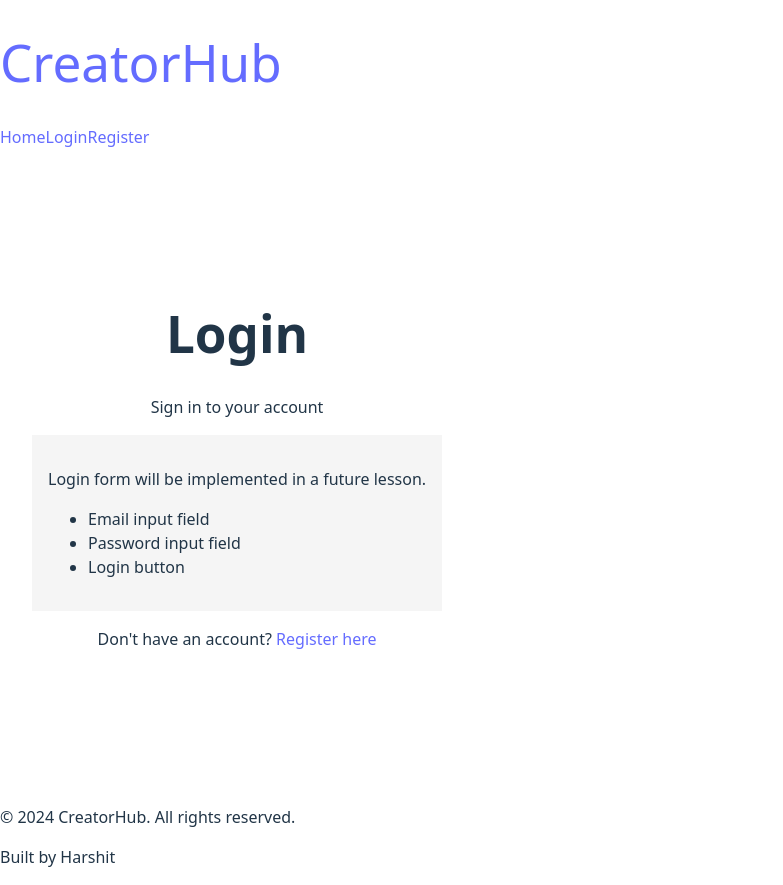
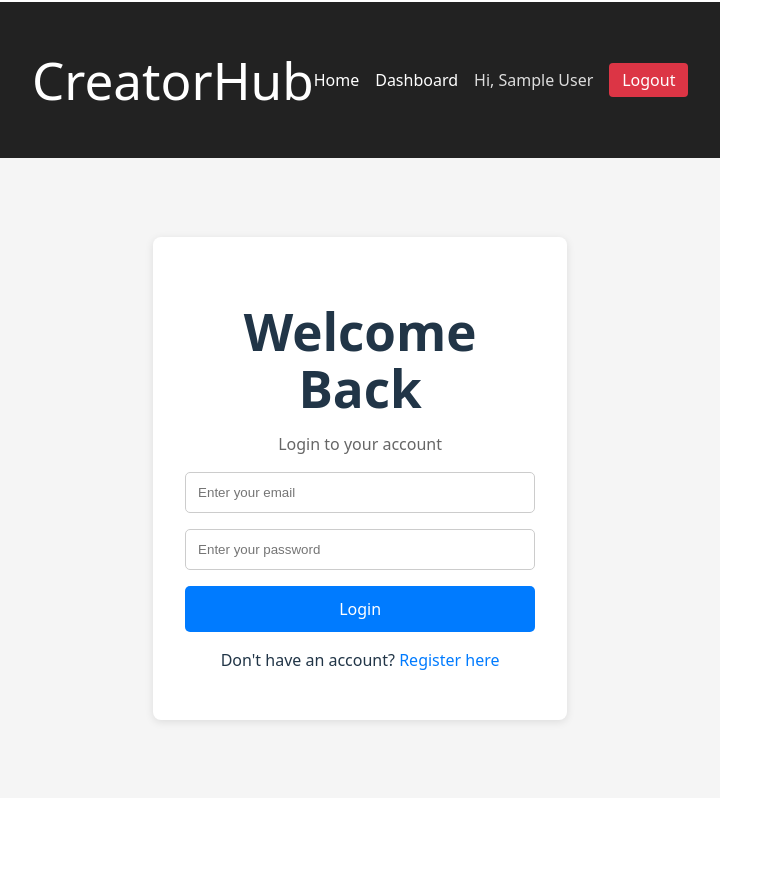
Before and after one commit to harshitmohantas131-png/creators-platform, a React (Vite) app in the folder client/: page /login in a window 1280 px wide. Shown: the whole page, without its empty margins (0-783 px from the left). After the commit the page ends 800 px from the top, so only its background shows below. Built offline with nearby package versions, Linux system fonts and the light colour scheme; sample sign-in values are in the browser's storage.

Commit message:
Implement global auth context with Context API and UI integration

```diff
--- a/client/src/App.jsx
+++ b/client/src/App.jsx
@@ -1,26 +1,24 @@
 import { BrowserRouter, Routes, Route } from "react-router-dom";
-
+import { AuthProvider } from "./context/AuthContext";
 import Header from "./components/layout/Header";
-import Footer from "./components/layout/Footer";
-
-import Home from "./pages/Home";
+import Dashboard from "./pages/Dashboard";
 import Login from "./pages/Login";
 import Register from "./pages/Register";
-import Dashboard from "./pages/Dashboard";
 
 function App() {
   return (
     <BrowserRouter>
+      <AuthProvider>
         <Header />
 
         <Routes>
-        <Route path="/" element={<Home />} />
+          <Route path="/" element={<h1>Home</h1>} />
           <Route path="/login" element={<Login />} />
           <Route path="/register" element={<Register />} />
           <Route path="/dashboard" element={<Dashboard />} />
         </Routes>
 
-      <Footer />
+      </AuthProvider>
     </BrowserRouter>
   );
 }
--- a/client/src/components/layout/Header.jsx
+++ b/client/src/components/layout/Header.jsx
@@ -1,19 +1,53 @@
+
 import { Link } from "react-router-dom";
+import { useAuth } from "../../context/AuthContext";
 
 const Header = () => {
-  return (
-    <header>
+  const { user, logout, isAuthenticated } = useAuth();
+return (
+  <header style={headerStyle}>
+    <div style={containerStyle}>
       <h1>
-        <Link to="/">CreatorHub</Link>
+        <Link to="/" style={logoStyle}>CreatorHub</Link>
       </h1>
 
-      <nav>
-        <Link to="/">Home</Link>
-        <Link to="/login">Login</Link>
-        <Link to="/register">Register</Link>
+      <nav style={navStyle}>
+        <Link to="/" style={linkStyle}>Home</Link>
+
+        {isAuthenticated() ? (
+          <>
+            <Link to="/dashboard" style={linkStyle}>Dashboard</Link>
+            <span style={userStyle}>Hi, {user.name}</span>
+            <button onClick={logout} style={logoutBtnStyle}>
+              Logout
+            </button>
+          </>
+        ) : (
+          <>
+            <Link to="/login" style={linkStyle}>Login</Link>
+            <Link to="/register" style={linkStyle}>Register</Link>
+          </>
+        )}
+
       </nav>
-    </header>
-  );
+    </div>
+  </header>
+);
 };
 
+/* -------- STYLES -------- */
+const headerStyle = { backgroundColor: "#222", padding: "1rem 2rem", };
+
+const containerStyle = { display: "flex", justifyContent: "space-between", alignItems: "center", };
+
+const navStyle = { display: "flex", alignItems: "center", gap: "1rem", };
+
+const linkStyle = { color: "white", textDecoration: "none", };
+
+const logoStyle = { color: "white", textDecoration: "none", };
+
+const userStyle = { color: "#ddd", };
+
+const logoutBtnStyle = { padding: "0.4rem 0.8rem", backgroundColor: "#dc3545", color: "white", border: "none", borderRadius: "4px", cursor: "pointer", };
+
 export default Header;
--- /dev/null
+++ b/client/src/context/AuthContext.jsx
@@ -0,0 +1,82 @@
+import { createContext, useState, useEffect, useContext } from 'react';
+import { useNavigate } from 'react-router-dom';
+
+const AuthContext = createContext(null);
+
+export const AuthProvider = ({ children }) => {
+  const [user, setUser] = useState(null);
+  const [token, setToken] = useState(null);
+  const [loading, setLoading] = useState(true);
+
+  const navigate = useNavigate();
+
+  // 🔁 Check localStorage on page load
+  useEffect(() => {
+    const storedToken = localStorage.getItem('token');
+    const storedUser = localStorage.getItem('user');
+
+    if (storedToken && storedUser) {
+      try {
+        // eslint-disable-next-line react-hooks/set-state-in-effect
+        setToken(storedToken);
+        setUser(JSON.parse(storedUser));
+      } catch (error) {
+        console.error(error);
+        localStorage.removeItem('token');
+        localStorage.removeItem('user');
+      }
+    }
+
+    setLoading(false);
+  }, []);
+
+  // 🔐 Login function
+  const login = (userData, userToken) => {
+    setUser(userData);
+    setToken(userToken);
+
+    localStorage.setItem('token', userToken);
+    localStorage.setItem('user', JSON.stringify(userData));
+  };
+
+  // 🚪 Logout function
+  const logout = () => {
+    setUser(null);
+    setToken(null);
+
+    localStorage.removeItem('token');
+    localStorage.removeItem('user');
+
+    navigate('/login');
+  };
+
+  // ✅ Check auth
+  const isAuthenticated = () => {
+    return !!user && !!token;
+  };
+
+  const value = {
+    user,
+    token,
+    loading,
+    login,
+    logout,
+    isAuthenticated
+  };
+
+  return (
+    <AuthContext.Provider value={value}>
+      {children}
+    </AuthContext.Provider>
+  );
+};
+
+// Custom hook
+// eslint-disable-next-line react-refresh/only-export-components
+export const useAuth = () => {
+  const context = useContext(AuthContext);
+  if (!context) {
+    throw new Error('useAuth must be used inside AuthProvider');
+  }
+  return context;
+};
--- a/client/src/pages/Dashboard.jsx
+++ b/client/src/pages/Dashboard.jsx
@@ -1,8 +1,39 @@
+
+import { useAuth } from "../context/AuthContext";
+import { Navigate } from "react-router-dom";
+
 const Dashboard = () => {
+  const { user, logout, loading } = useAuth();
+
+  // ⏳ Wait for auth check
+  if (loading) {
+    return <div style={{ textAlign: "center", padding: "2rem" }}>Loading...</div>;
+  }
+
+  // 🔐 Protect route
+  if (!user) {
+    return <Navigate to="/login" />;
+  }
+
   return (
     <div style={containerStyle}>
-      <h1>Dashboard</h1>
-      <p>Welcome back!</p>
+      <div style={headerStyle}>
+        <h1>Welcome, {user.name} 👋</h1>
+        <button onClick={logout} style={logoutBtnStyle}>
+          Logout
+        </button>
+      </div>
+
+      <p style={subtitleStyle}>Here’s your dashboard overview</p>
+
+      <div style={boxStyle}>
+        <h3>Your Info</h3>
+        <p><strong>Email:</strong> {user.email}</p>
+        <p>
+          <strong>Joined:</strong>{" "}
+          {new Date(user.createdAt).toLocaleDateString()}
+        </p>
+      </div>
 
       <div style={boxStyle}>
         <p>This dashboard will show:</p>
@@ -16,14 +47,39 @@ const Dashboard = () => {
   );
 };
 
+/* -------- STYLES -------- */
+
 const containerStyle = {
   padding: "2rem",
+  maxWidth: "900px",
+  margin: "0 auto",
+};
+
+const headerStyle = {
+  display: "flex",
+  justifyContent: "space-between",
+  alignItems: "center",
+};
+
+const subtitleStyle = {
+  marginTop: "0.5rem",
+  color: "#555",
 };
 
 const boxStyle = {
   background: "#f5f5f5",
   padding: "1rem",
   marginTop: "1rem",
+  borderRadius: "6px",
+};
+
+const logoutBtnStyle = {
+  padding: "0.5rem 1rem",
+  backgroundColor: "#dc3545",
+  color: "white",
+  border: "none",
+  borderRadius: "5px",
+  cursor: "pointer",
 };
 
 export default Dashboard;
--- a/client/src/pages/Login.jsx
+++ b/client/src/pages/Login.jsx
@@ -1,54 +1,176 @@
-import { Link } from "react-router-dom";
+
+import { useState } from "react";
+import { Link, useNavigate } from "react-router-dom";
+import { useAuth } from "../context/AuthContext";
 
 const Login = () => {
+  // Form state
+  const [formData, setFormData] = useState({
+    email: "",
+    password: "",
+  });
+
+  // UI state
+  const [error, setError] = useState("");
+  const [loading, setLoading] = useState(false);
+
+  const navigate = useNavigate();
+  const { login } = useAuth();
+
+  // Handle input change
+  const handleChange = (e) => {
+    const { name, value } = e.target;
+
+    setFormData((prev) => ({
+      ...prev,
+      [name]: value,
+    }));
+  };
+
+  // Handle form submit
+  const handleSubmit = async (e) => {
+    e.preventDefault();
+
+    setError("");
+    setLoading(true);
+
+    try {
+      const response = await fetch("http://localhost:5000/api/auth/login", {
+        method: "POST",
+        headers: {
+          "Content-Type": "application/json",
+        },
+        body: JSON.stringify({
+          email: formData.email.trim().toLowerCase(),
+          password: formData.password,
+        }),
+      });
+
+      const data = await response.json();
+
+      if (response.ok) {
+        // Save using context
+        login(data.user, data.token);
+
+        // Redirect to dashboard
+        navigate("/dashboard");
+      } else {
+        setError(data.message || "Login failed");
+      }
+    } catch (err) {
+      console.error(err);
+      setError("Unable to connect to server");
+    } finally {
+      setLoading(false);
+    }
+  };
+
   return (
     <div style={containerStyle}>
       <div style={formContainerStyle}>
-        <h1 style={titleStyle}>Login</h1>
-        <p style={subtitleStyle}>Sign in to your account</p>
+        <h1 style={titleStyle}>Welcome Back</h1>
+        <p style={subtitleStyle}>Login to your account</p>
 
-        <div style={placeholderStyle}>
-          <p>Login form will be implemented in a future lesson.</p>
-          <ul>
-            <li>Email input field</li>
-            <li>Password input field</li>
-            <li>Login button</li>
-          </ul>
-        </div>
+        {/* Error message */}
+        {error && <p style={errorStyle}>{error}</p>}
 
+        {/* Login Form */}
+        <form onSubmit={handleSubmit} style={formStyle}>
+          <input
+            type="email"
+            name="email"
+            placeholder="Enter your email"
+            value={formData.email}
+            onChange={handleChange}
+            required
+            style={inputStyle}
+          />
+
+          <input
+            type="password"
+            name="password"
+            placeholder="Enter your password"
+            value={formData.password}
+            onChange={handleChange}
+            required
+            style={inputStyle}
+          />
+
+          <button
+            type="submit"
+            disabled={loading}
+            style={buttonStyle}
+          >
+            {loading ? "Logging in..." : "Login"}
+          </button>
+        </form>
+
+        {/* Register link */}
         <p style={linkTextStyle}>
-          Don't have an account? <Link to="/register">Register here</Link>
+          Don't have an account?{" "}
+          <Link to="/register" style={linkStyle}>
+            Register here
+          </Link>
         </p>
       </div>
     </div>
   );
 };
 
+/* ---------------- STYLES ---------------- */
+
 const containerStyle = {
+  minHeight: "80vh",
   display: "flex",
   justifyContent: "center",
   alignItems: "center",
-  minHeight: "80vh",
+  backgroundColor: "#f5f5f5",
 };
 
 const formContainerStyle = {
   background: "white",
   padding: "2rem",
   borderRadius: "8px",
+  width: "350px",
+  boxShadow: "0 2px 8px rgba(0,0,0,0.1)",
 };
 
 const titleStyle = {
   textAlign: "center",
+  marginBottom: "0.5rem",
 };
 
 const subtitleStyle = {
   textAlign: "center",
+  marginBottom: "1rem",
+  color: "#666",
 };
 
-const placeholderStyle = {
-  background: "#f5f5f5",
-  padding: "1rem",
-  marginTop: "1rem",
+const formStyle = {
+  display: "flex",
+  flexDirection: "column",
+};
+
+const inputStyle = {
+  padding: "0.75rem",
+  marginBottom: "1rem",
+  borderRadius: "5px",
+  border: "1px solid #ccc",
+};
+
+const buttonStyle = {
+  padding: "0.75rem",
+  backgroundColor: "#007bff",
+  color: "white",
+  border: "none",
+  borderRadius: "5px",
+  cursor: "pointer",
+};
+
+const errorStyle = {
+  color: "red",
+  textAlign: "center",
+  marginBottom: "1rem",
 };
 
 const linkTextStyle = {
@@ -56,4 +178,9 @@ const linkTextStyle = {
   marginTop: "1rem",
 };
 
+const linkStyle = {
+  color: "#007bff",
+  textDecoration: "none",
+};
+
 export default Login;
```
Lines whose indentation alone changed are shown as unchanged.
